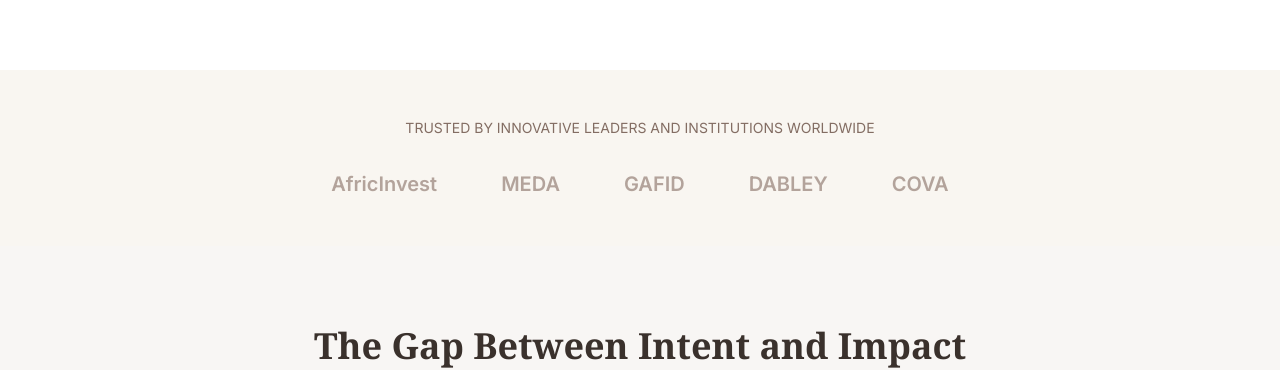
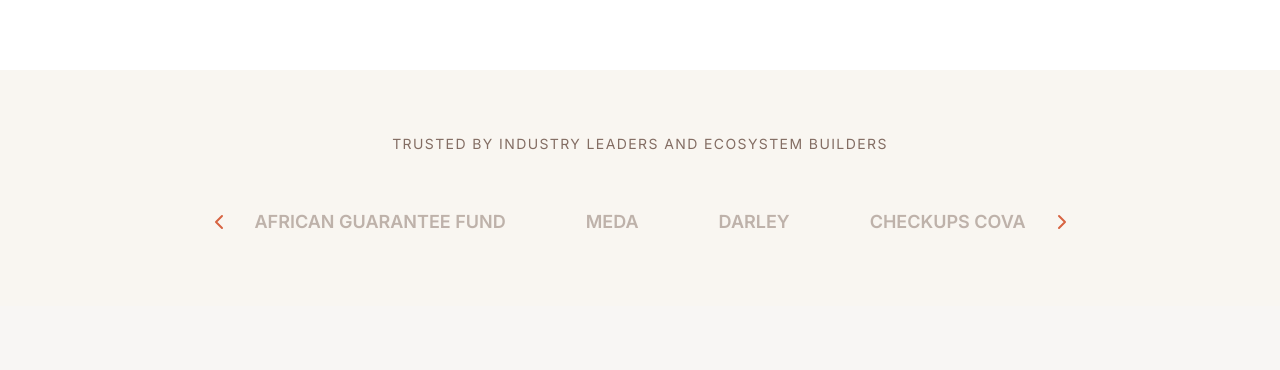
Before and after one commit to RotichKipkoech/Supivaa-Frontend, a React (Vite) app: page / in a window 1280 px wide. Shown: the part 802-1172 px from the top of the page. Built offline with nearby package versions, Linux system fonts and the light colour scheme; the HTML template or start-up script is replaced by a standard one.

Commit message:
Deploy v9

```diff
--- a/src/components/Partners.tsx
+++ b/src/components/Partners.tsx
@@ -1,27 +1,38 @@
+import { ChevronLeft, ChevronRight } from "lucide-react";
+
 const Partners = () => {
   const partners = [
-    { name: "AfricInvest", logo: "AfricInvest" },
+    { name: "African Guarantee Fund", logo: "AFRICAN GUARANTEE FUND" },
     { name: "MEDA", logo: "MEDA" },
-    { name: "GAFID", logo: "GAFID" },
-    { name: "DABLEY", logo: "DABLEY" },
-    { name: "COVA", logo: "COVA" },
+    { name: "DARLEY", logo: "DARLEY" },
+    { name: "CHECKUPS COVA", logo: "CHECKUPS COVA" },
   ];
 
   return (
-    <section className="py-12 bg-background">
+    <section className="py-16 bg-background">
       <div className="container mx-auto px-4">
-        <p className="text-center text-muted-foreground text-sm mb-8">
-          TRUSTED BY INNOVATIVE LEADERS AND INSTITUTIONS WORLDWIDE
+        <p className="text-center text-muted-foreground text-sm tracking-widest mb-12">
+          TRUSTED BY INDUSTRY LEADERS AND ECOSYSTEM BUILDERS
         </p>
-        <div className="flex flex-wrap justify-center items-center gap-8 md:gap-16">
+        <div className="flex items-center justify-center gap-4">
+          <button className="p-2 text-terracotta hover:text-terracotta/80 transition-colors">
+            <ChevronLeft size={24} />
+          </button>
+
+          <div className="flex flex-wrap justify-center items-center gap-12 md:gap-20">
             {partners.map((partner) => (
               <div
                 key={partner.name}
-              className="text-muted-foreground/60 font-semibold text-xl hover:text-foreground smooth-transition"
+                className="text-muted-foreground/50 font-semibold text-lg hover:text-muted-foreground transition-colors"
               >
                 {partner.logo}
               </div>
             ))}
+          </div>
+
+          <button className="p-2 text-terracotta hover:text-terracotta/80 transition-colors">
+            <ChevronRight size={24} />
+          </button>
         </div>
       </div>
     </section>
```
Lines whose indentation alone changed are shown as unchanged.
